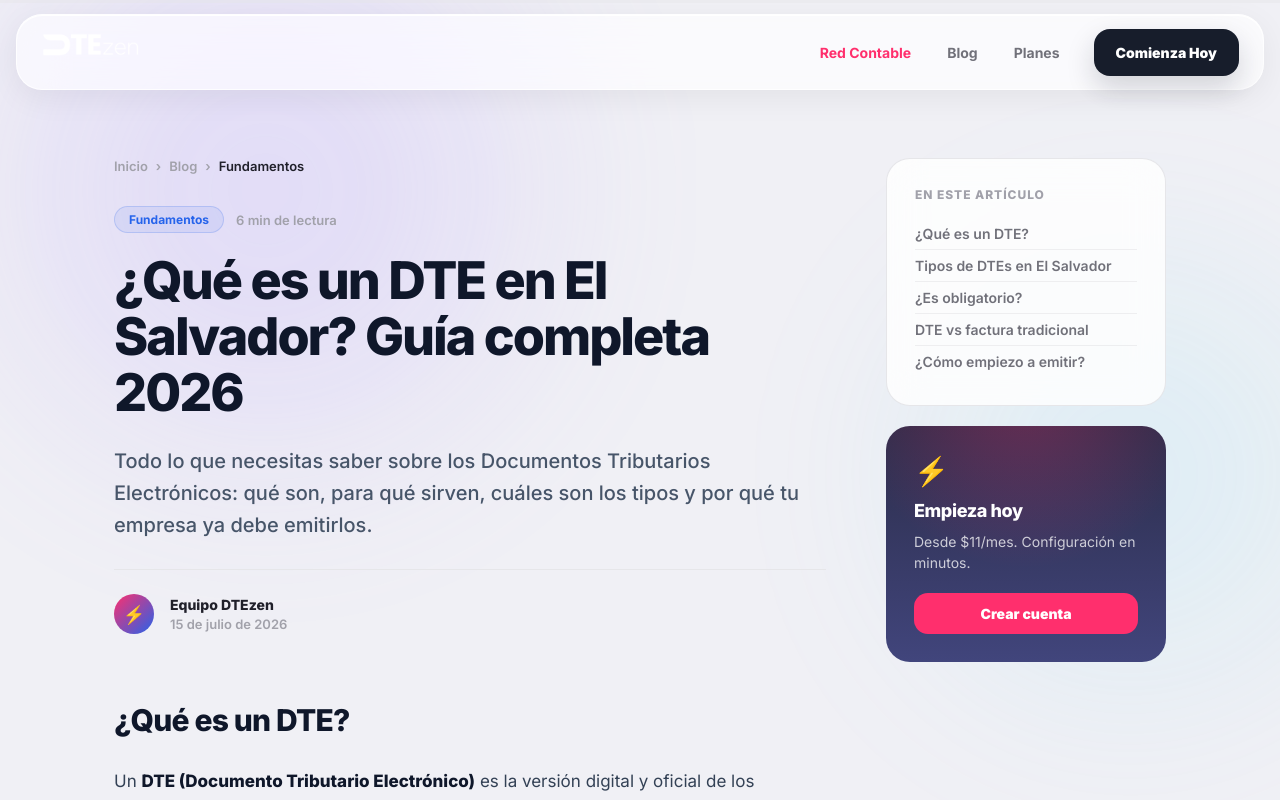
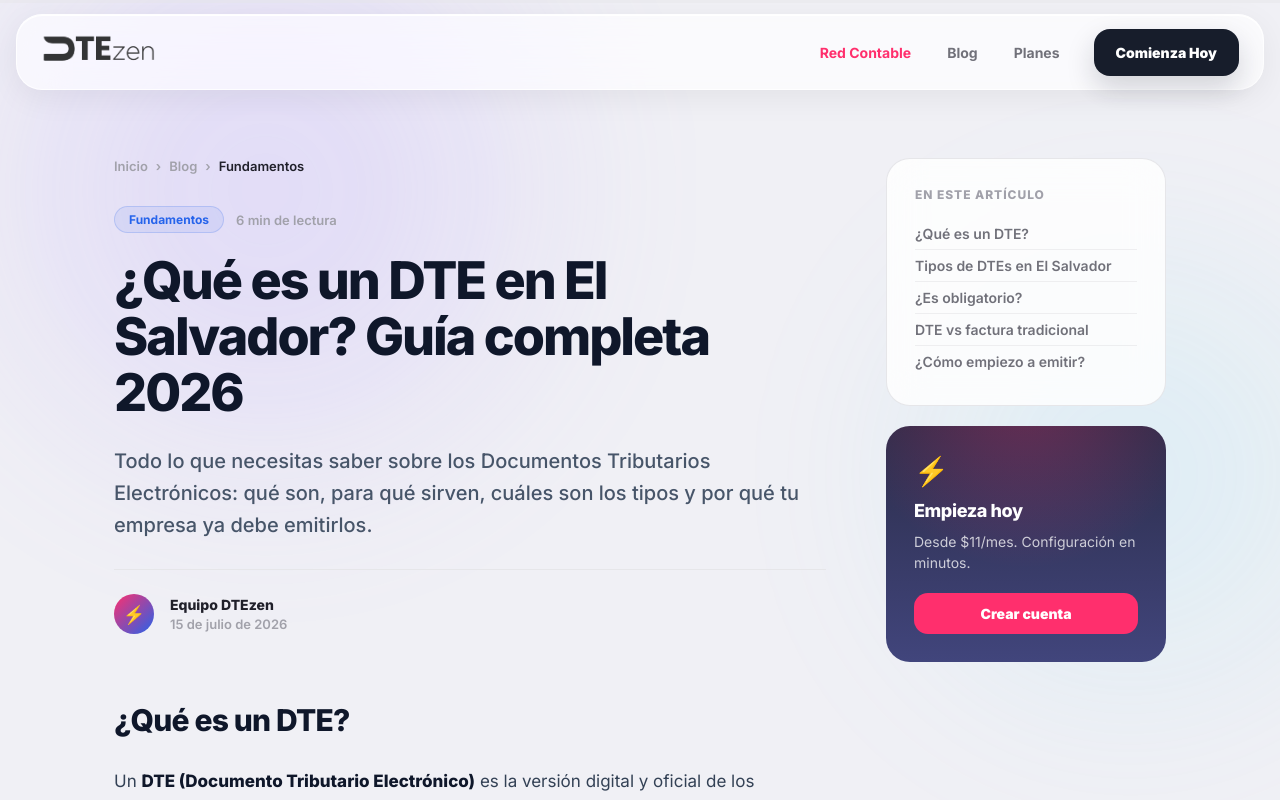
Before and after one commit to oswaldovt16/DTEzen, a Next.js app: page /blog/que-es-dte-el-salvador in a window 1280 px wide. Shown: the top 800 px of the page. Built offline with nearby package versions, Linux system fonts and the light colour scheme.

Commit message:
Update BlogPost.jsx

```diff
--- a/components/BlogPost.jsx
+++ b/components/BlogPost.jsx
@@ -36,7 +36,9 @@ export default function BlogPost({ meta, children }) {
       {/* Nav */}
       <nav className="nav" aria-label="Navegación">
         <div className="nav-inner">
-          <img src="/logo.png" alt="DTEzen" style={{ height: '62px', filter: 'brightness(0) invert(1)', marginBottom: 12 }} />
+          <a href="/">
+  <img src="/logo.png" alt="DTEzen" className="logo-img" />
+</a>
           <div className="nav-links">
             <a href="/#red-contable" style={{ color: '#ff2f6d', fontWeight: 700, textDecoration: 'none', padding: '8px 14px', fontSize: 14 }}>Red Contable</a>
             <a href="/blog" style={{ color: '#71717a', fontWeight: 700, textDecoration: 'none', padding: '8px 14px', fontSize: 14 }}>Blog</a>
```
